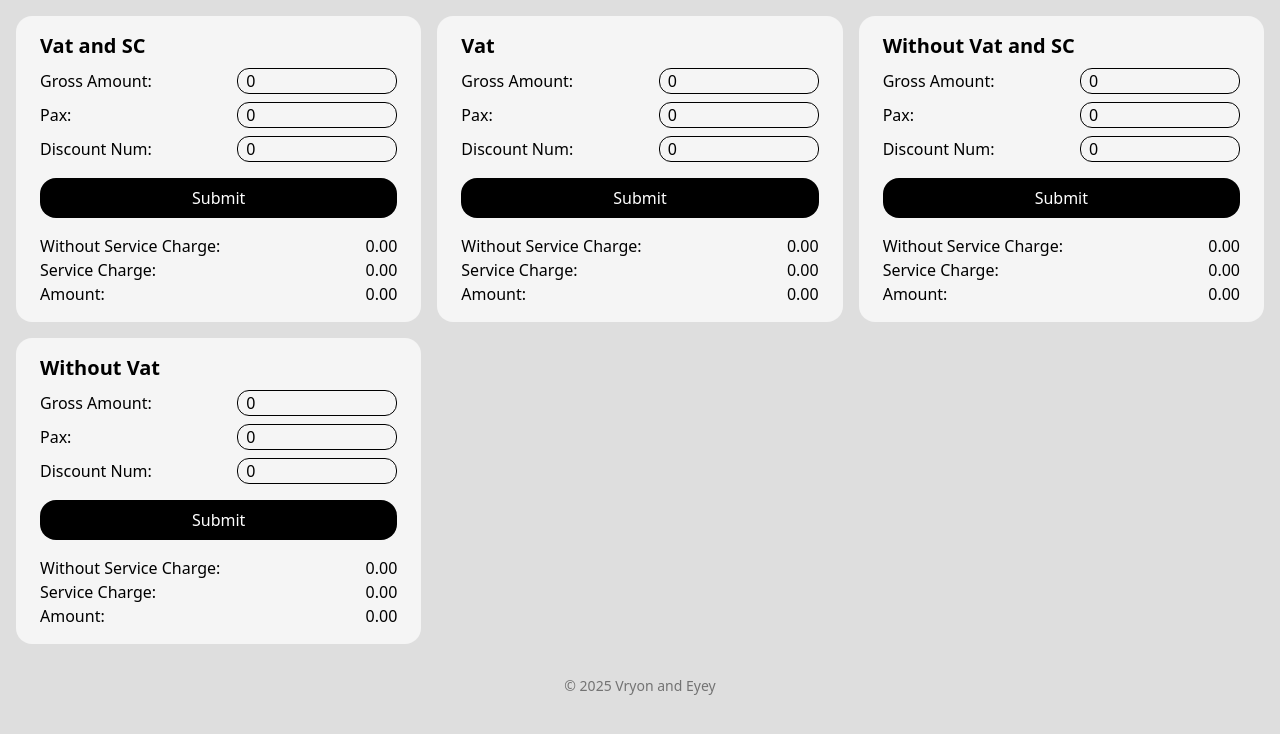
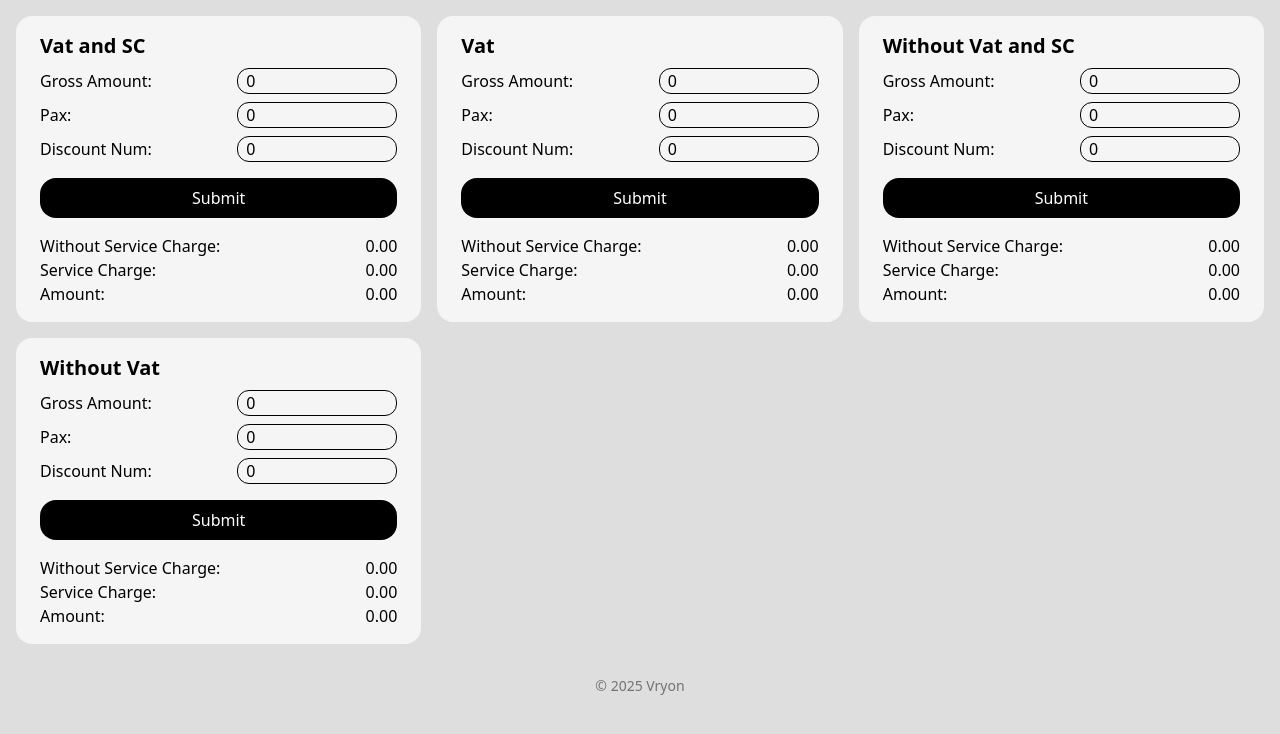
Before and after one commit to Vryon09/dining-bill-calculator, a React (Vite) app: page / in a window 1280 px wide. Shown: the top 734 px of the page. Built offline with nearby package versions, Linux system fonts and the light colour scheme.

Commit message:
wo -eyey

```diff
--- a/src/App.tsx
+++ b/src/App.tsx
@@ -21,7 +21,7 @@ function App() {
       </div>
       <div className="flex justify-center py-4">
         <p className="text-sm text-neutral-500">
-          © {new Date().getFullYear()} Vryon and Eyey
+          © {new Date().getFullYear()} Vryon
         </p>
       </div>
     </div>
--- a/src/Form.tsx
+++ b/src/Form.tsx
@@ -19,7 +19,7 @@ function Form({
   const [final, setFinal] = useState(0);
 
   function handleDiscount() {
-    if (pax === 0) return alert("Please include number of pax. -eyey");
+    if (pax === 0) return alert("Please include number of pax.");
 
     const divide = grossAmount / pax;
     const vat = divide / vatPer;
```
